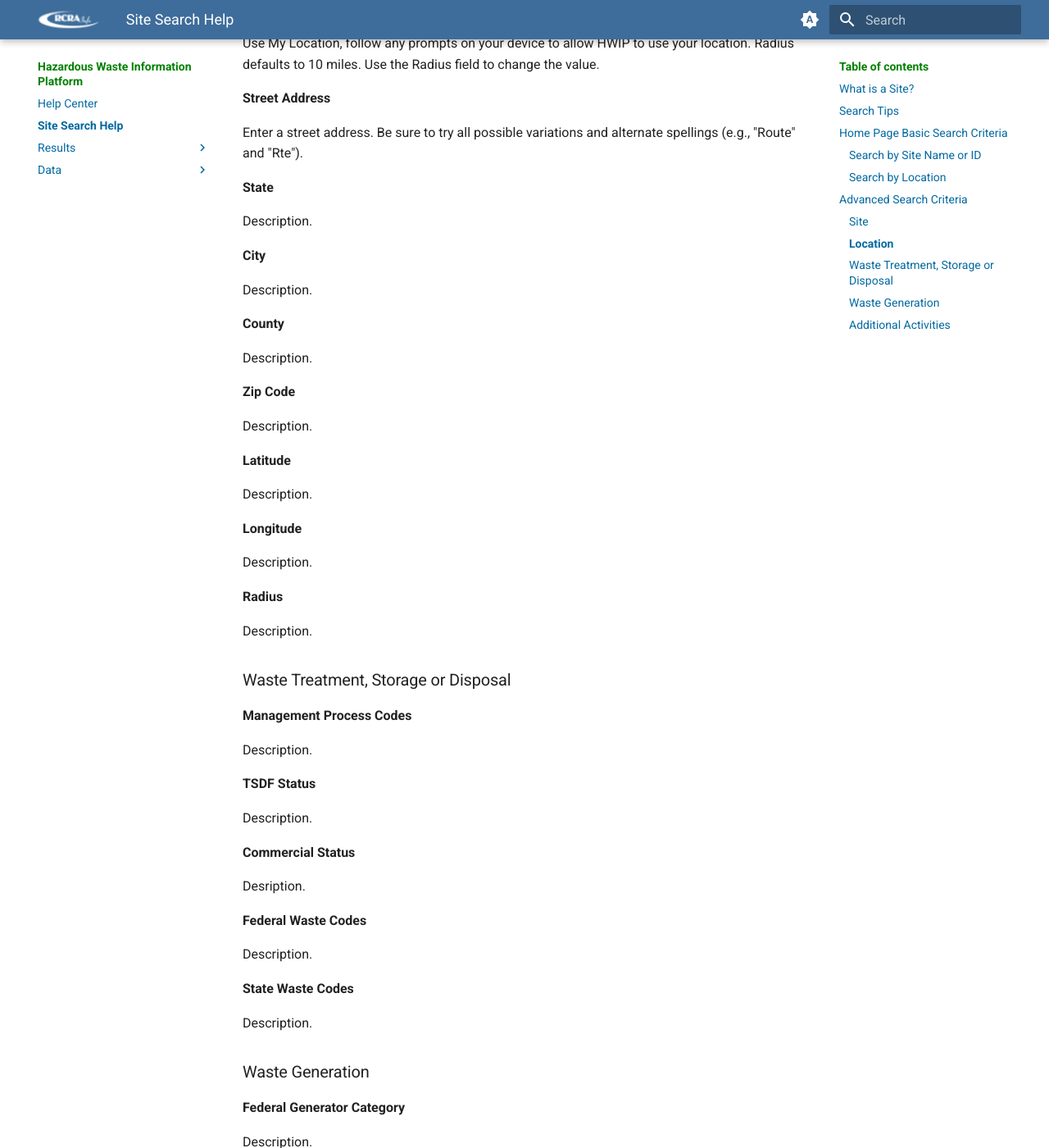
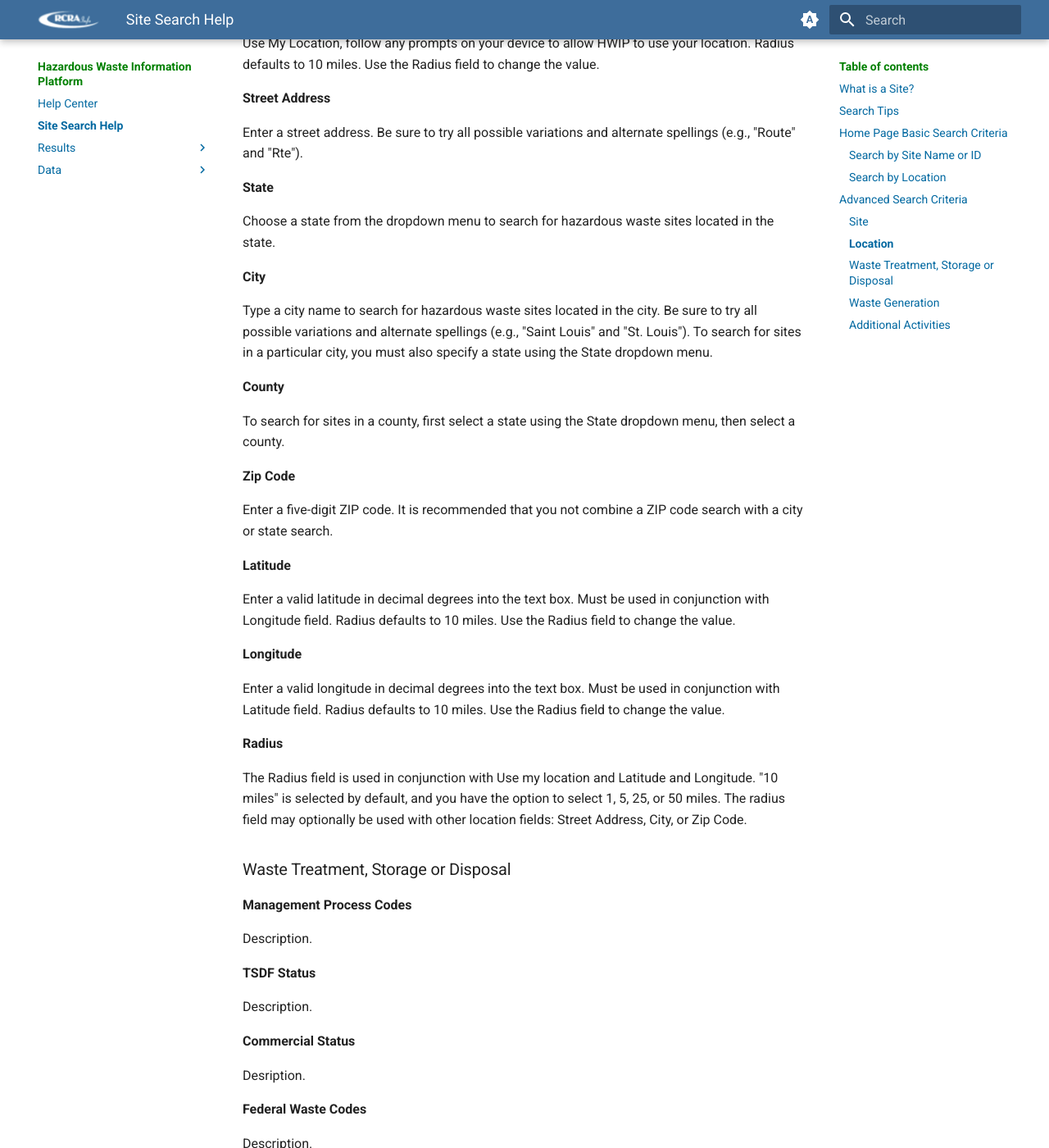
Before and after one commit to furrlori-oss/hwip, an MkDocs documentation site: the page built from docs/search-help.md, in a window 1280 px wide and 1400 px high, scrolled down 2193 px. Shown: the whole window at 82% size. Built offline with MkDocs 1.6.1 and Material for MkDocs 9.7.7, drawn with Linux system fonts in a browser that asks for light colours.

Commit message:
Update search-help.md

```diff
--- a/docs/search-help.md
+++ b/docs/search-help.md
@@ -60,31 +60,31 @@
 
 **State**
 
-Description.
+Choose a state from the dropdown menu to search for hazardous waste sites located in the state.
 
 **City**
 
-Description.
+Type a city name to search for hazardous waste sites located in the city. Be sure to try all possible variations and alternate spellings (e.g., "Saint Louis" and "St. Louis"). To search for sites in a particular city, you must also specify a state using the State dropdown menu.
 
 **County**
 
-Description.
+To search for sites in a county, first select a state using the State dropdown menu, then select a county.
 
 **Zip Code**
 
-Description.
+Enter a five-digit ZIP code. It is recommended that you not combine a ZIP code search with a city or state search.
 
 **Latitude**
 
-Description.
+Enter a valid latitude in decimal degrees into the text box. Must be used in conjunction with Longitude field. Radius defaults to 10 miles. Use the Radius field to change the value.
 
 **Longitude**
 
-Description.
+Enter a valid longitude in decimal degrees into the text box. Must be used in conjunction with Latitude field. Radius defaults to 10 miles. Use the Radius field to change the value.
 
 **Radius**
 
-Description.
+The Radius field is used in conjunction with Use my location and Latitude and Longitude. "10 miles" is selected by default, and you have the option to select 1, 5, 25, or 50 miles. The radius field may optionally be used with other location fields: Street Address, City, or Zip Code.
 
 ### Waste Treatment, Storage or Disposal
 
```
